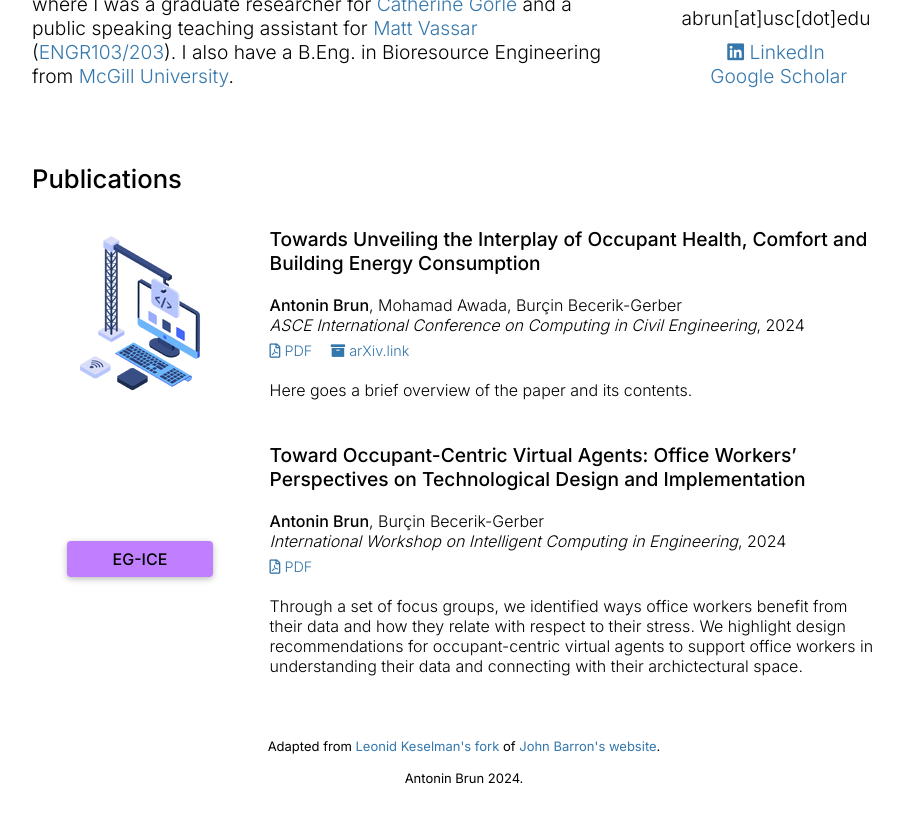
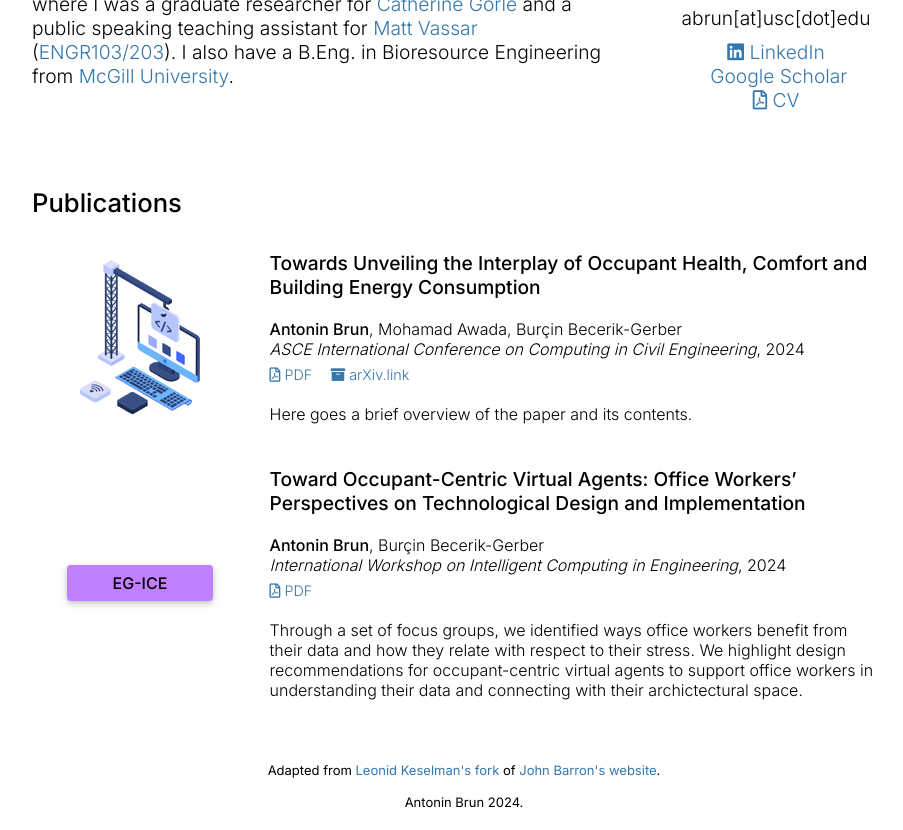
Before and after one commit to antoninbrun/antoninbrun.github.io, a Jekyll site: the page built from index.md, in a window 1280 px wide, cut to the strip 384-1214 px from the top of the page. Shown: the whole strip, without its empty margins (176-1079 px from the left). Built offline with Jekyll 4.4.1, drawn with Linux system fonts in a browser that asks for light colours; a style sheet for code colours, icons or effects is not loaded; before the commit the page ends 1190 px from its top, so only the background shows below that.

Commit message:
Added CV

```diff
--- a/_layouts/default.html
+++ b/_layouts/default.html
@@ -68,6 +68,13 @@
                             <i class="ai ai-google-scholar"></i>
                             Google Scholar
                         </a>
+                    </li>
+                    <li>
+                        <a class="contact-link" href="/_documents/CV_Antonin_Brun_April_24.pdf">
+                            <i class="fa-file-pdf far" aria-hidden="true"> </i>
+                            CV
+                        </a>
+
                     </li>
                     <!-- <li>
                         <a class="contact-link" href="www.linkedin.com/in/antoninbrun">
--- a/style.css
+++ b/style.css
@@ -61,10 +61,11 @@ img {
 
 .contact-link {
     white-space: nowrap;
-    border-bottom: 1px solid #0000;
+    border-bottom: 10px solid #0000;
     margin-right: 0.5em;
     margin-left: 0.5em;
     font-size: 1.2rem;
+    margin-bottom: 0.4rem;
 }
 
 .email-link {
```
Also changed, not shown: 1 other file.
